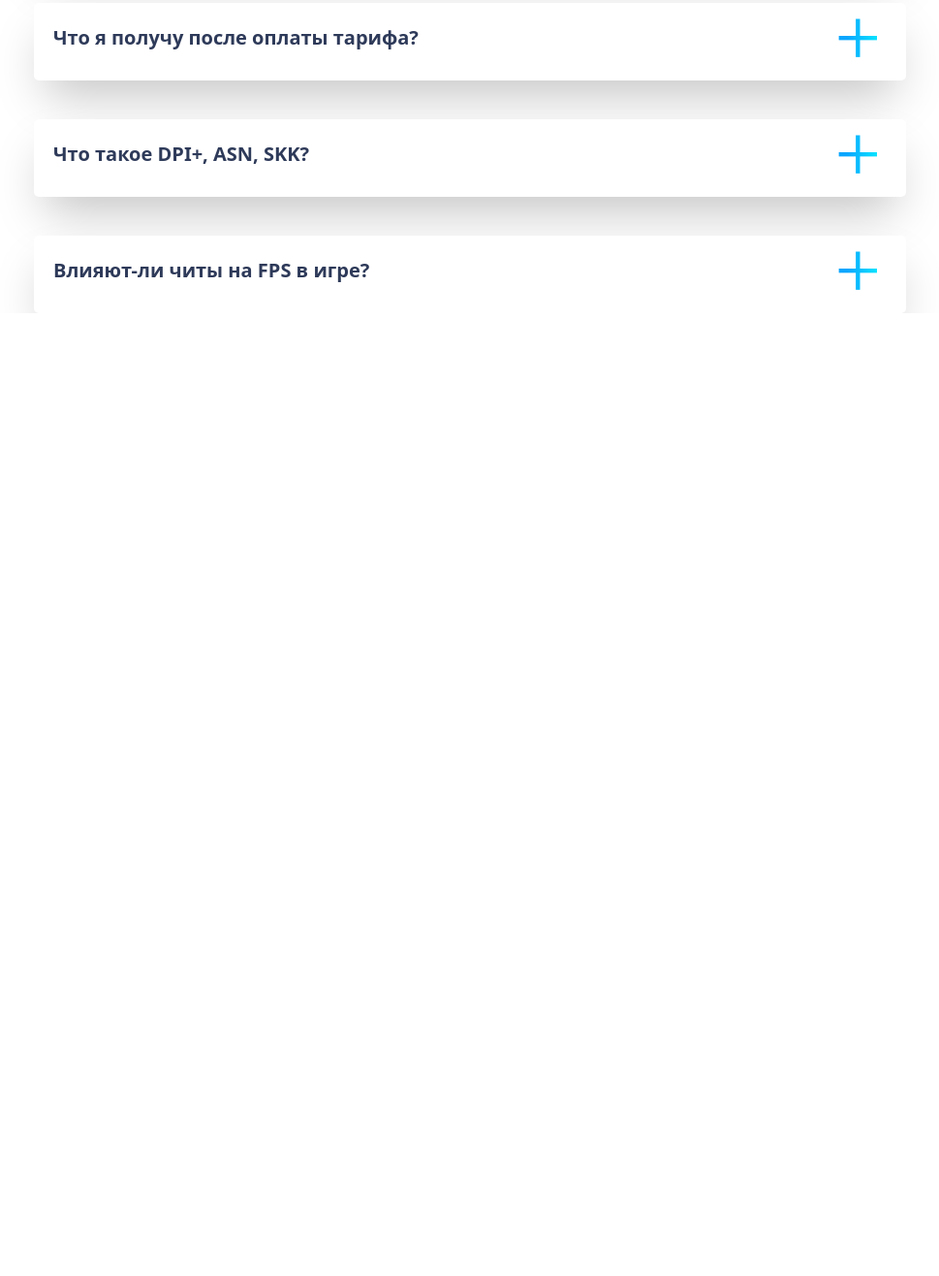
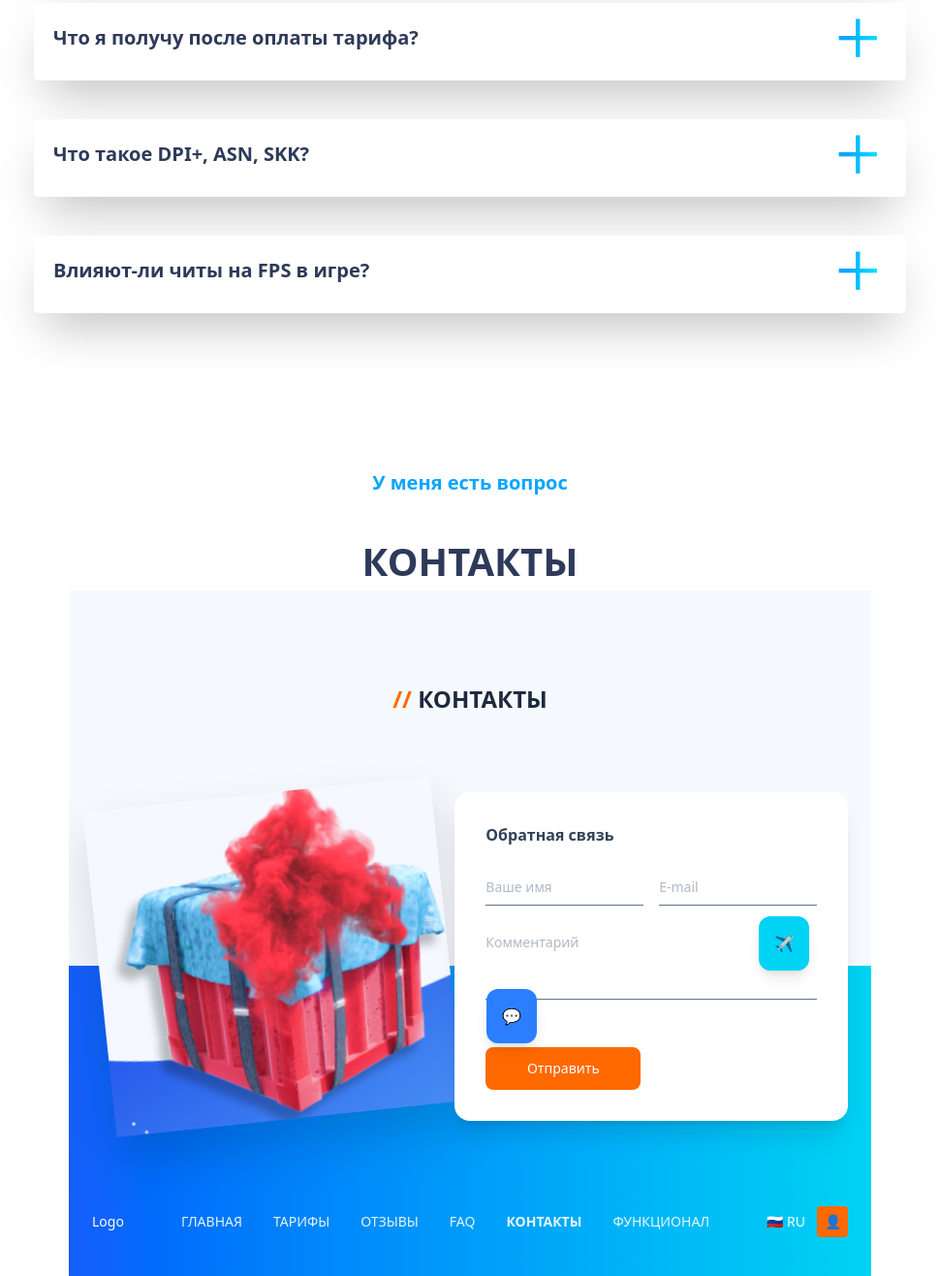
Before and after one commit to Ahmadjon04082009/home-work-23.12.2025, a website: page src/index.html in a window 1280 px wide. Shown: the part 3470-4786 px from the top of the page at 97% size, without its empty margins (155-1124 px from the left). Before the commit the page ends 3793 px from the top, so only its background shows below. Drawn offline with nearby package versions, Linux system fonts and the light colour scheme; files that its build step writes are made by us from their sources.

Commit message:
section 10

```diff
--- a/src/index.html
+++ b/src/index.html
@@ -247,7 +247,7 @@
 <p class="text-[grey] text-[18px] font -[600] pl-6 pt-2">Мы официальные диллеры данного чита. Нам доверяет огромное количество людей. Также, Вы </p>
 <p class="text-[grey] text-[18px] font -[600] pl-6 pt-3">можете посмотреть представленные скриншоты читов выше.</p>
 </section>
-
+<section>
 <section class="lg:w-[900px] h-[80px] bg-[white] rounded-[5px] shadow-2xl mt-10">
 <div class="flex items-center justify-between px-5 pt-3 ">
   <h1 class="text-[20px] font-[600] text-[#2E3A59]">Как устанавливаются читы?</h1>
@@ -275,6 +275,99 @@
   <img class="" src="./Снимок экрана 2025-12-24 142456.png" alt="">
 </div>
 </section>
+</section>
+
+
+
+<h1 class="text-[20px] font-[600] text-[#0AA6FE] mt-40">У меня есть вопрос</h1>
+<h1 class="text-[40px] font-[600] text-[#2E3A59] mt-9">КОНТАКТЫ</h1>
+
+
+<section class="relative bg-[#F6FAFF] overflow-hidden pt-24 pb-40">
+
+
+  <h2 class="text-center text-2xl font-semibold text-slate-800 mb-20">
+    <span class="text-orange-500">//</span> КОНТАКТЫ
+  </h2>
+
+
+  <div class="absolute bottom-0 left-0 w-full h-[320px] bg-gradient-to-r from-blue-600 to-cyan-400 clip-wave"></div>
+
+  <div class="relative max-w-7xl mx-auto px-6 flex items-center justify-between z-10">
+
+
+    <div class="relative w-1/2 flex justify-center">
+
+
+
+      <img
+        src="./Снимок экрана 2025-12-24 144207.png"
+        class="relative w-[360px] rotate-[-6deg] drop-shadow-2xl"
+        alt="gift"
+      />
+    </div>
+    <div class="relative w-[420px] bg-white rounded-2xl shadow-xl p-8">
+
+      <h3 class="text-base font-semibold text-slate-700 mb-6">
+        Обратная связь
+      </h3>
+
+      <form class="space-y-5 text-sm text-slate-500">
+        <div class="flex gap-4">
+          <input
+            type="text"
+            placeholder="Ваше имя"
+            class="w-1/2 border-b outline-none py-2"
+          />
+          <input
+            type="email"
+            placeholder="E-mail"
+            class="w-1/2 border-b outline-none py-2"
+          />
+        </div>
+        <textarea
+          placeholder="Комментарий"
+          rows="3"
+          class="w-full border-b outline-none py-2 resize-none"
+        ></textarea>
+        <button
+          type="submit"
+          class="mt-6 w-40 bg-orange-500 hover:bg-orange-600 transition text-white py-3 rounded-lg">
+          Отправить
+        </button>
+      </form>
+    </div>
+    <div class="absolute right-16 top-32 bg-cyan-400 p-4 rounded-xl shadow-lg">
+      ✈️
+    </div>
+
+    <div class="absolute left-[52%] bottom-20 bg-blue-500 p-4 rounded-xl shadow-lg">
+      💬
+    </div>
+  </div>
+  <div class="absolute bottom-10 w-full text-white text-sm">
+    <div class="max-w-7xl mx-auto flex justify-between px-6 items-center">
+      <span>Logo</span>
+      <nav class="flex gap-8 opacity-90">
+        <a href="#">ГЛАВНАЯ</a>
+        <a href="#">ТАРИФЫ</a>
+        <a href="#">ОТЗЫВЫ</a>
+        <a href="#">FAQ</a>
+        <a href="#" class="font-semibold">КОНТАКТЫ</a>
+        <a href="#">ФУНКЦИОНАЛ</a>
+      </nav>
+
+      <div class="flex items-center gap-3">
+        <span>🇷🇺 RU</span>
+        <div class="w-8 h-8 bg-orange-500 rounded flex items-center justify-center">
+          👤
+        </div>
+      </div>
+    </div>
+  </div>
+
+</section>
+
 
 </body>
 
```
Also changed, not shown: src/image 340.png (added), src/Снимок экрана 2025-12-24 144207.png (added).
